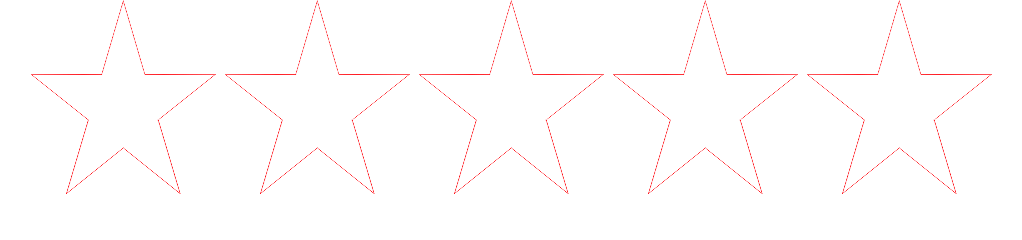
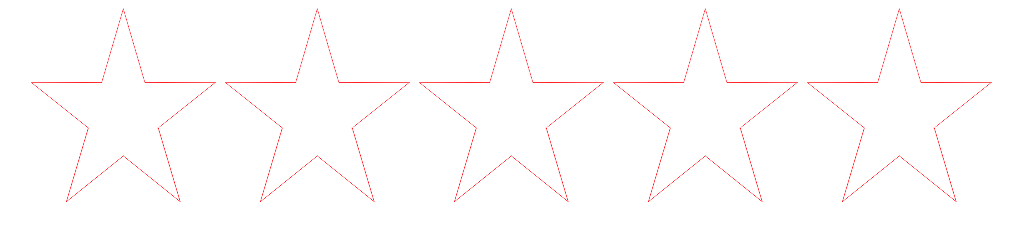
Before and after one commit to 0reh/homework, a plain HTML site: page maket_stars/index.html in a window 1280 px wide. Shown: the whole page, without its empty margins (124-1146 px from the left). Drawn offline with Linux system fonts and the light colour scheme.

Commit message:
fixed some style

```diff
--- a/maket_stars/css/styles.css
+++ b/maket_stars/css/styles.css
@@ -1,7 +1,3 @@
-body {
-  margin: 0px;
-}
-
 .stars {
     display: block;
     margin: 0 auto;
--- a/maket_stars/index.html
+++ b/maket_stars/index.html
@@ -5,7 +5,7 @@
     <meta charset="UTF-8">
     <meta name="viewport" content="width=device-width, initial-scale=1.0">
     <meta http-equiv="X-UA-Compatible" content="ie=edge">
-    <title>Document</title>
+    <title>maket_stars</title>
     <link rel="stylesheet" type="text/css" href="../maket_stars/css/styles.css">
 </head>
 
```
